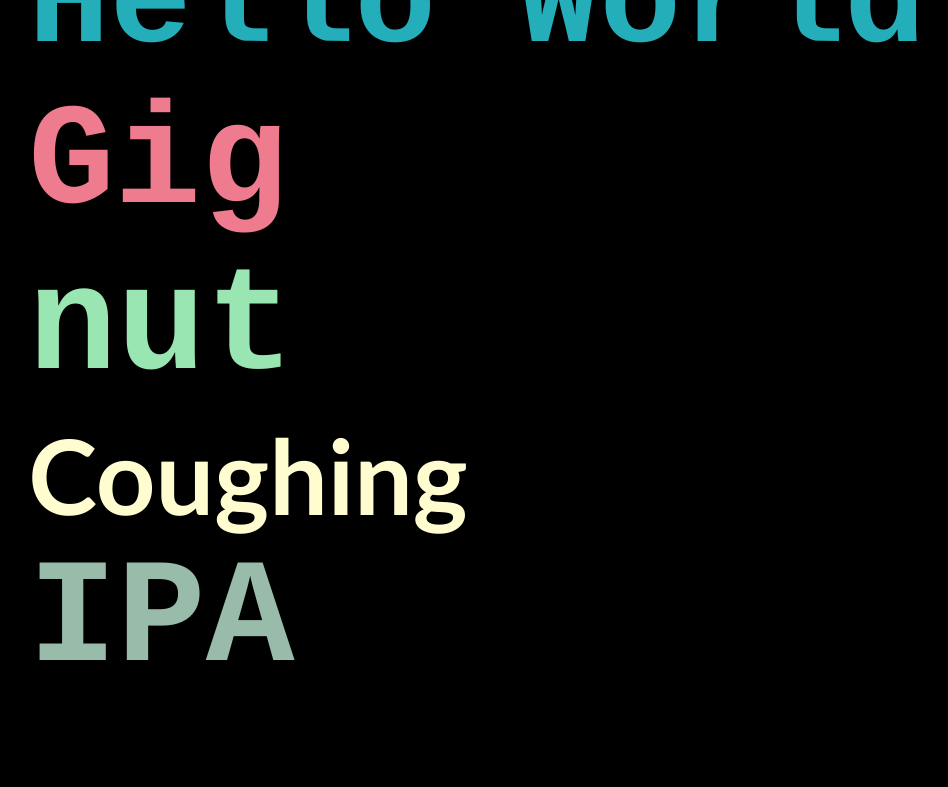
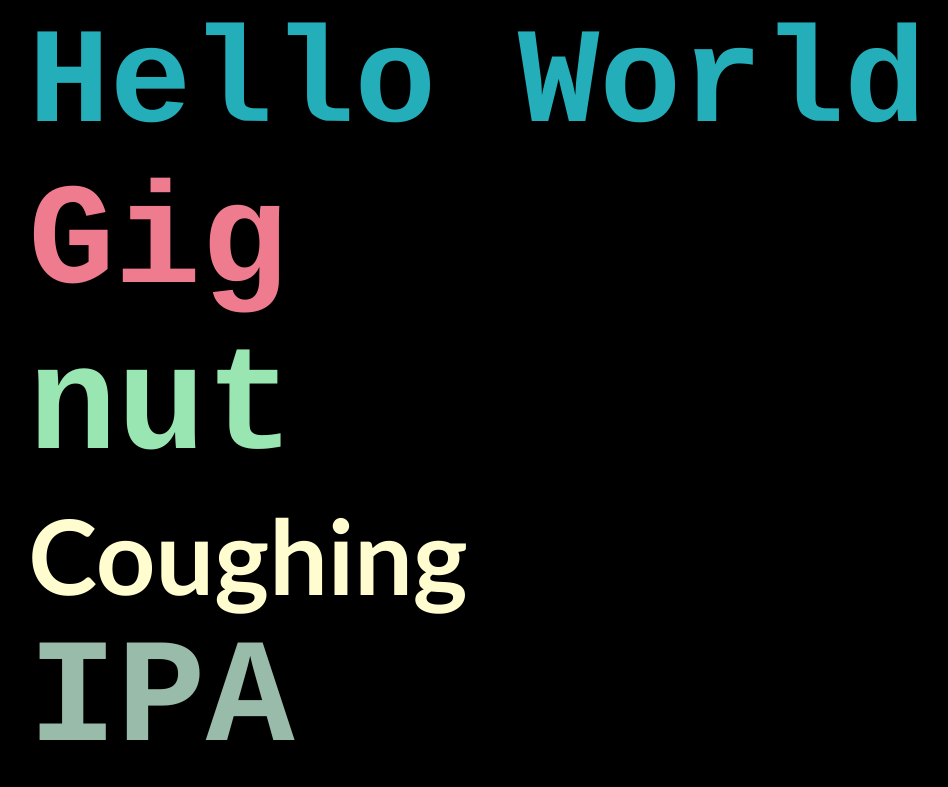
Before and after one commit to nuoxoxo/nuoxoxo.github.io, an Astro site: page / in a window 1280 px wide. Shown: the whole page, without its empty margins (163-1111 px from the left). Built offline with nearby package versions, Linux system fonts and the light colour scheme; Astro itself is replaced by a stand-in of ours.

Commit message:
Update styles.scss

```diff
--- a/src/pages/styles/styles.scss
+++ b/src/pages/styles/styles.scss
@@ -49,12 +49,12 @@ h1, h2 {
 
 #outer {
   height: 77vh;
-  //display: grid;
-  //place-items: center;
-  display: flex;
-  flex-direction: column;
-  justify-content:center;
-  align-items: center;
+  display: grid;
+  place-items: center;
+  //display: flex;
+  //flex-direction: column;
+  //justify-content:center;
+  //align-items: center;
   @include margin-LR;
 }
 
```
